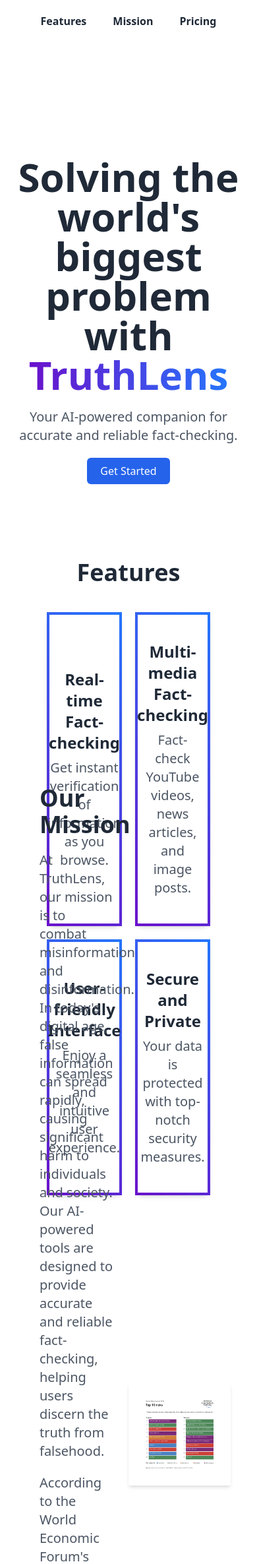
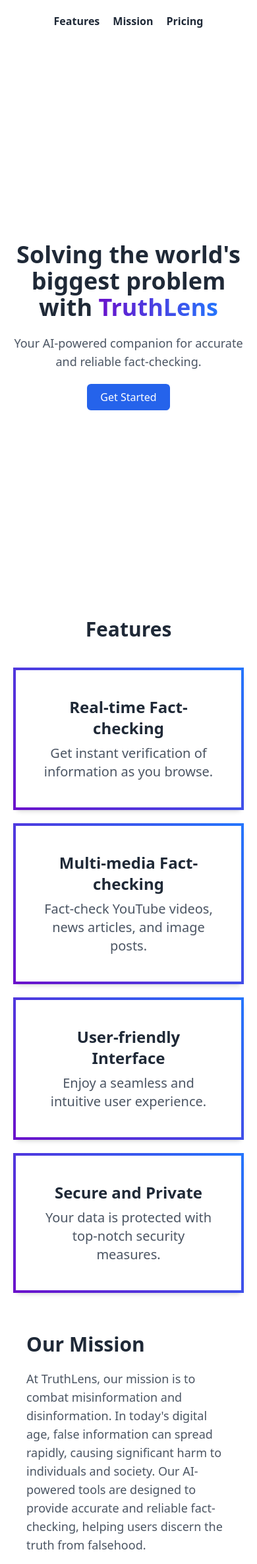
Before and after one commit to 0marShareef/TruthLensRender, a FastAPI app: page / in a window 390 px wide. Shown: the top 2371 px of the page at 66% size. Run offline with FastAPI, Linux system fonts and the light colour scheme.

Commit message:
security and design updates

```diff
--- a/main.py
+++ b/main.py
@@ -12,17 +12,18 @@
 import io
 import os
 import google.generativeai as genai
+from dotenv import load_dotenv
+
+load_dotenv()
 
 app = FastAPI()
 app.mount("/static", StaticFiles(directory="static"), name="static")
 templates = Jinja2Templates(directory="templates")
 
 # OpenAI configuration
-YOUR_API_KEY = "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"
-client = OpenAI(api_key=YOUR_API_KEY, base_url="https://api.perplexity.ai")
+client = OpenAI(api_key=os.environ['YOUR_API_KEY'], base_url="https://api.perplexity.ai")
 
 # Google Generative AI configuration
-os.environ['GOOGLE_API_KEY'] = "AIzaSyB6wn3odWjs3JjVjjikMhL5fr-8rKyd_WA"
 genai.configure(api_key=os.environ['GOOGLE_API_KEY'])
 model = genai.GenerativeModel('gemini-pro-vision')
 
@@ -89,16 +90,16 @@
             ''', image])
         text = response.text
 
-    # Send the text to OpenAI Perplexity model for fact-checking
-    prompt = f'''I will provide you with news related stories or topics and you will
+    # Send the text to Perplexity model for fact-checking
+    prompt = f'''I will provide you with news related stories or topics or discussions among people and you will
                                 critically assess the accuracy of the information.
                                 Verify EVERY SINGLE statement, do not skip anything.
                                 You should use your own experiences,
                                 thoughtfully explain why something is important, back up claims with facts,
                                 and provide the correct information for any inaccuracies presented in the given information.
-                                The format of your response should be as follows: "Statement 1: ...,
+                                The format of your response should be STRICTLY as follows: "Statement 1: ...,
                                 Verdict:(overall accuracy level along with explanation) ... and so on,
-                                (And at the end of the response) Sources links: ...:\n\n{text}'''
+                                (And at the end of the response) Overall Accuracy: (percentage), Sources links(STRICTLY NECESSARY): ...:\n\n{text}'''
     messages = [
         {
             "role": "system",
--- a/templates/index.html
+++ b/templates/index.html
@@ -50,29 +50,44 @@
             transform: translateY(-10px);
             box-shadow: 0 12px 24px rgba(0, 0, 0, 0.1);
         }
+
+        @media (max-width: 768px) {
+            .feature-card:hover {
+                transform: none;
+            }
+
+            .pricing-card:hover {
+                transform: none;
+            }
+        }
     </style>
 </head>
 
 <body class="bg-white">
     <nav class="w-full flex justify-center py-5 bg-white">
-        <ul class="flex space-x-10">
-            <li><a href="#features" class="text-gray-800 font-bold relative hover-underline">Features</a></li>
-            <li><a href="#mission" class="text-gray-800 font-bold relative hover-underline">Mission</a></li>
-            <li><a href="#pricing" class="text-gray-800 font-bold relative hover-underline">Pricing</a></li>
+        <ul class="flex flex-wrap justify-center space-x-5 sm:space-x-10">
+            <li class="mb-2 sm:mb-0"><a href="#features"
+                    class="text-gray-800 font-bold relative hover-underline">Features</a></li>
+            <li class="mb-2 sm:mb-0"><a href="#mission"
+                    class="text-gray-800 font-bold relative hover-underline">Mission</a></li>
+            <li class="mb-2 sm:mb-0"><a href="#pricing"
+                    class="text-gray-800 font-bold relative hover-underline">Pricing</a></li>
         </ul>
     </nav>
 
-    <div class="flex flex-col justify-center items-center h-screen text-center p-5">
-        <h1 class="text-6xl font-bold text-gray-800 mb-5">Solving the world's biggest problem with <span
+    <div class="flex flex-col justify-center items-center min-h-screen text-center p-5">
+        <h1 class="text-4xl md:text-6xl font-bold text-gray-800 mb-5">Solving the world's biggest problem with <span
                 class="gradient-text">TruthLens</span></h1>
-        <p class="text-xl text-gray-600 mb-5">Your AI-powered companion for accurate and reliable fact-checking.</p>
+        <p class="text-lg md:text-xl text-gray-600 mb-5">Your AI-powered companion for accurate and reliable
+            fact-checking.</p>
         <button onclick="location.href='/fact_check'"
             class="px-5 py-2 text-white bg-blue-600 rounded-md hover:bg-blue-700 transition-colors">Get Started</button>
     </div>
 
-    <section id="features" class="flex flex-col justify-center items-center h-screen p-10 bg-white text-center">
-        <h2 class="text-4xl font-bold text-gray-800 mb-10">Features</h2>
-        <div class="grid grid-cols-2 gap-5 w-4/5 max-w-screen-lg">
+    <section id="features"
+        class="flex flex-col justify-center items-center min-h-screen p-5 md:p-10 bg-white text-center">
+        <h2 class="text-3xl md:text-4xl font-bold text-gray-800 mb-10">Features</h2>
+        <div class="grid grid-cols-1 md:grid-cols-2 gap-5 w-full md:w-4/5 max-w-screen-lg">
             <div
                 class="bg-white border-4 border-transparent rounded-xl p-10 shadow-md flex flex-col items-center justify-center text-center feature-card">
                 <h3 class="text-2xl font-bold text-gray-800 mb-2">Real-time Fact-checking</h3>
@@ -96,31 +111,33 @@
         </div>
     </section>
 
-    <section id="mission" class="flex items-center h-screen bg-white p-10">
-        <div class="w-1/2 p-5">
-            <h2 class="text-4xl font-bold text-gray-800 mb-5">Our Mission</h2>
-            <p class="text-xl text-gray-600 mb-5">
+    <section id="mission" class="flex flex-col md:flex-row items-center min-h-screen bg-white p-5 md:p-10">
+        <div class="w-full md:w-1/2 p-5 mb-5 md:mb-0">
+            <h2 class="text-3xl md:text-4xl font-bold text-gray-800 mb-5">Our Mission</h2>
+            <p class="text-lg md:text-xl text-gray-600 mb-5">
                 At TruthLens, our mission is to combat misinformation and disinformation. In today's digital age, false
                 information can spread rapidly, causing significant harm to individuals and society. Our AI-powered
                 tools are designed to provide accurate and reliable fact-checking, helping users discern the truth from
                 falsehood.
             </p>
-            <p class="text-xl text-gray-600">
+            <p class="text-lg md:text-xl text-gray-600">
                 According to the World Economic Forum's Global Risk Report, misinformation and disinformation are among
                 the biggest risks facing the world today. We aim to tackle this challenge head-on, empowering users with
                 the information they need to make informed decisions and contribute to a well-informed public discourse.
             </p>
         </div>
-        <div class="w-1/2 p-5 shadow-md">
-            <img src="static/images/risks.jpg" alt="Global Risk Report Graphic">
+        <div class="w-full md:w-1/2 p-5 shadow-md">
+            <img src="static/images/risks.jpg" alt="Global Risk Report Graphic" class="w-full h-auto">
         </div>
     </section>
 
-    <section id="pricing" class="flex flex-col items-center p-10 mt-20 mb-20 bg-white text-center">
-        <h2 class="text-4xl font-bold text-gray-800 mb-5">Transparent Pricing Plans</h2>
-        <p class="text-xl text-gray-600 mb-10">Explore our straightforward pricing plans tailored to meet your
+    <section id="pricing"
+        class="flex flex-col items-center p-5 md:p-10 mt-10 md:mt-20 mb-10 md:mb-20 bg-white text-center">
+        <h2 class="text-3xl md:text-4xl font-bold text-gray-800 mb-5">Transparent Pricing Plans</h2>
+        <p class="text-lg md:text-xl text-gray-600 mb-10">Explore our straightforward pricing plans tailored to meet
+            your
             fact-checking needs. Choose the plan that suits you best.</p>
-        <div class="grid grid-cols-1 md:grid-cols-3 gap-5 w-4/5 max-w-screen-lg">
+        <div class="grid grid-cols-1 md:grid-cols-3 gap-5 w-full md:w-4/5 max-w-screen-lg">
             <!-- Free Plan -->
             <div
                 class="bg-white border-2 border-gray-200 rounded-lg p-8 shadow-md flex flex-col items-center pricing-card">
```
Also changed, not shown: templates/fact_check.html (+19 -14 lines), templates/result.html (+54 -17 lines), 1 other file.
